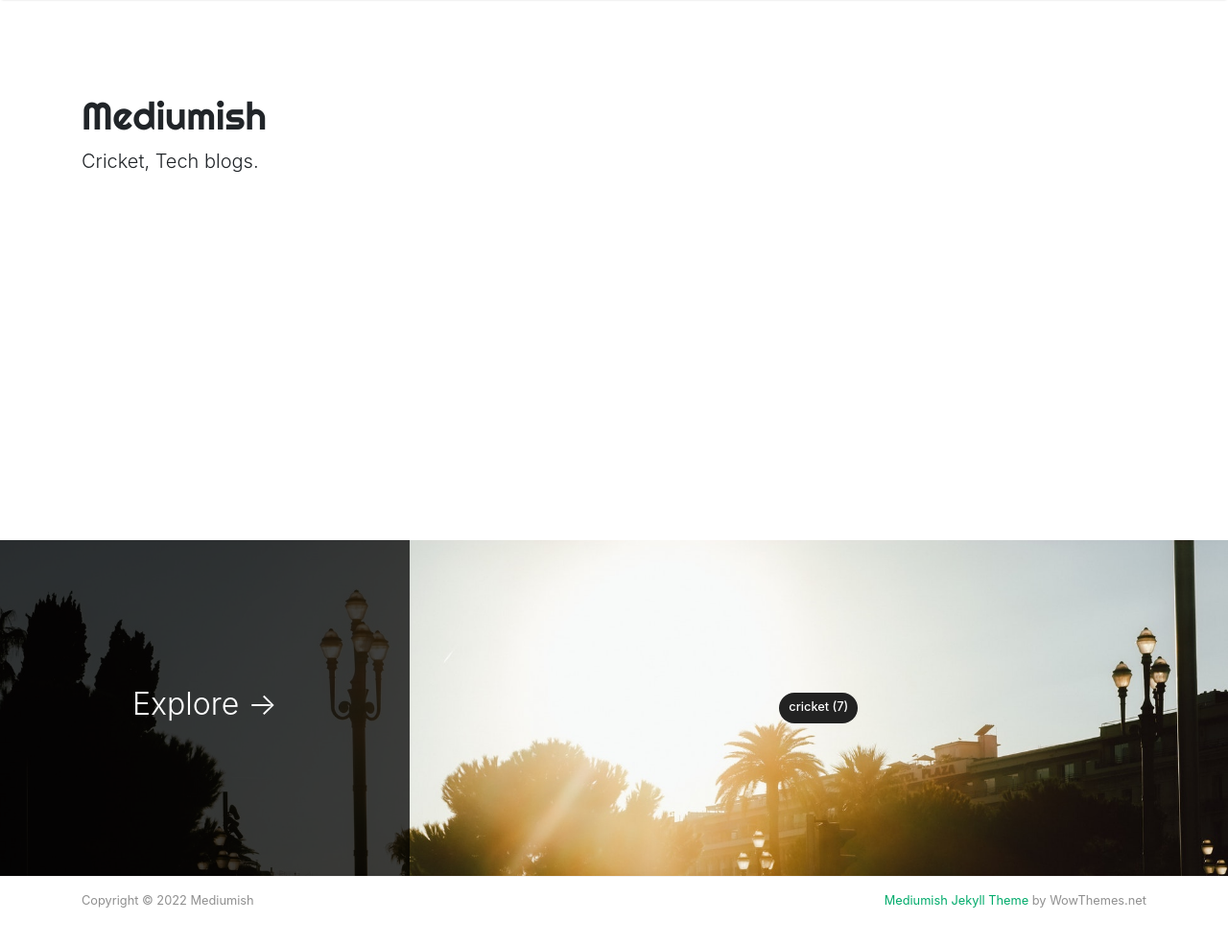
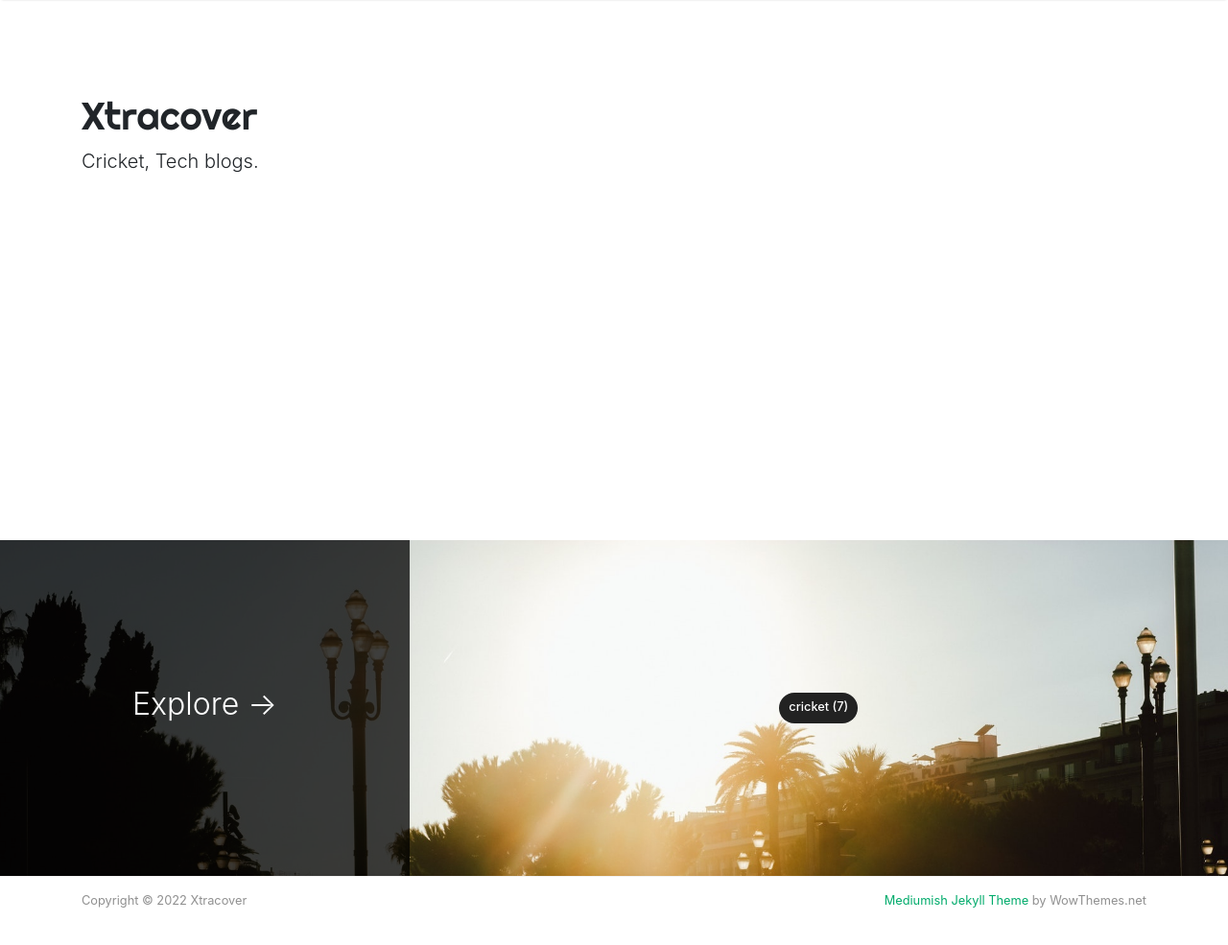
Before and after one commit to iamtamodip/blog, a Jekyll site: the page built from _pages/tags.md, in a window 1280 px wide and 1022 px high. Shown: the top 985 px of the window at 96% size. Built offline with Jekyll 4.4.1, drawn with Linux system fonts in a browser that asks for light colours; nearby versions of some CDN libraries.

Commit message:
Updated with Xtracover name

```diff
--- a/_config.yml
+++ b/_config.yml
@@ -1,6 +1,6 @@
 # Site
-name: "Mediumish"
-title: "Mediumish"
+name: "Xtracover"
+title: "Xtracover"
 description: "Cricket, Tech blogs."
 logo: "assets/images/logo.png"
 favicon: "assets/images/logo.png"
```
